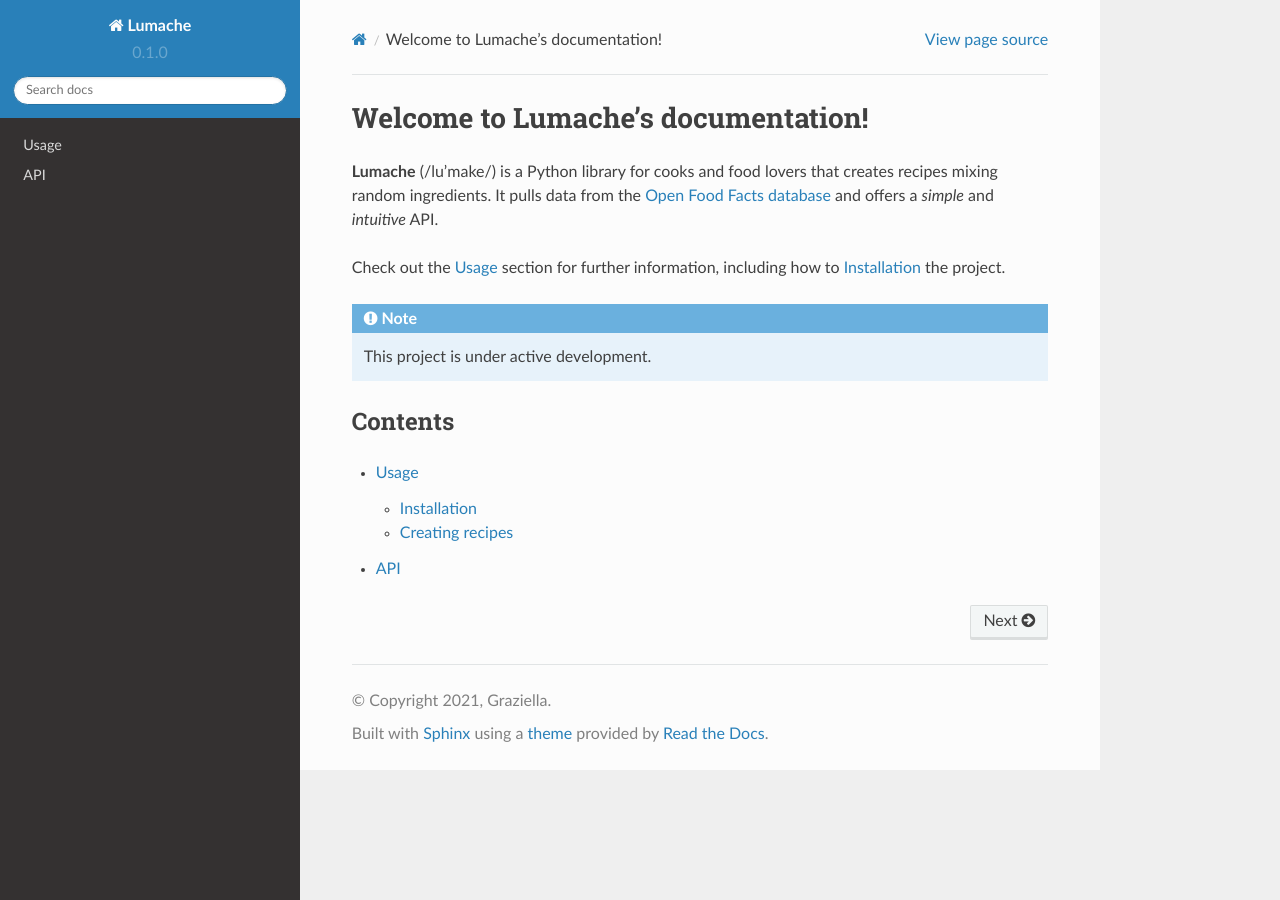
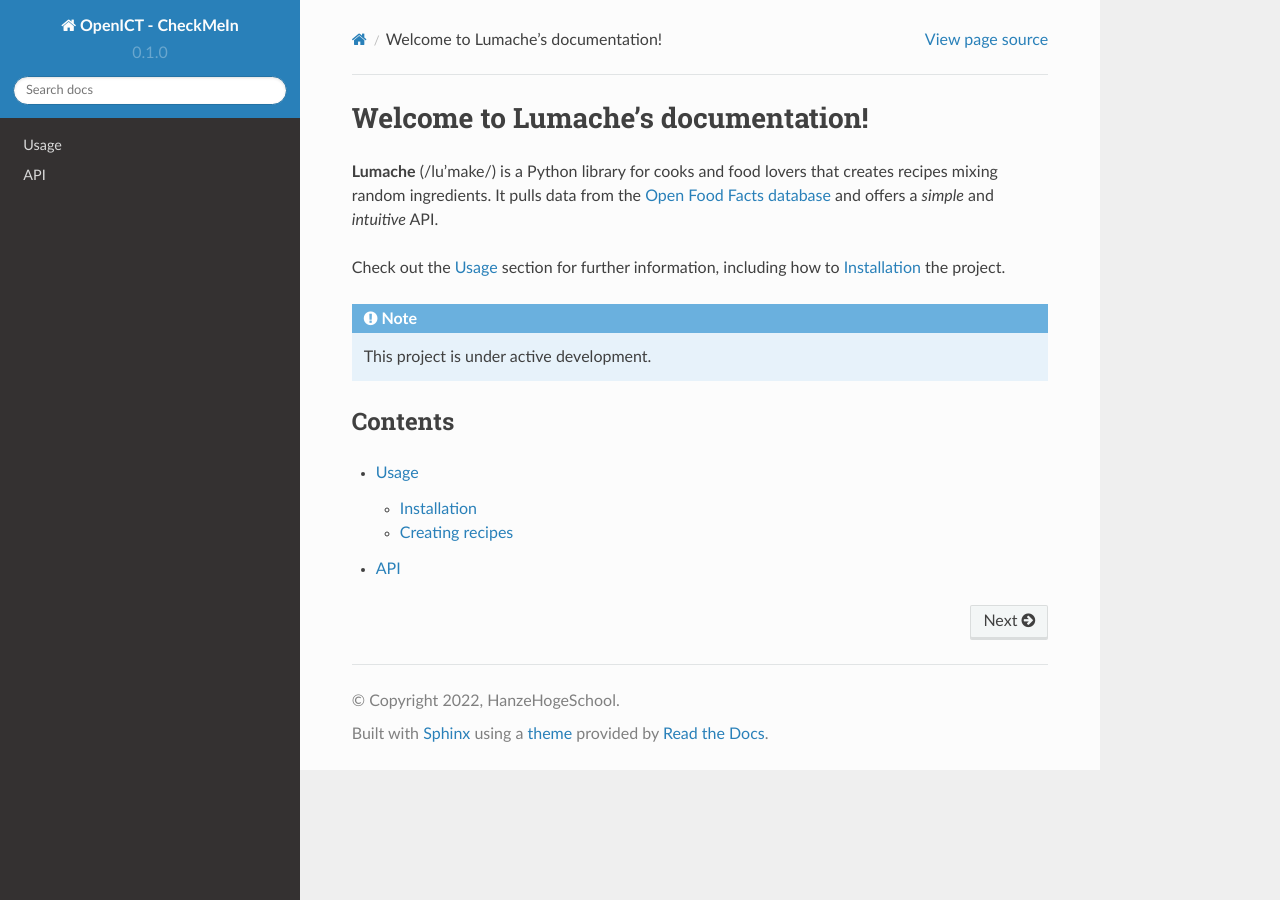
Before and after one commit to OpenICT-Hanze/OpenICT-Checkin-Docs, a Sphinx documentation site: the page built from docs/source/index.rst, in a window 1280 px wide. Built offline with Sphinx 7.4.7 and the Read the Docs theme 2.0.0, drawn with Linux system fonts in a browser that asks for light colours.

Commit message:
Change project name

```diff
--- a/docs/source/conf.py
+++ b/docs/source/conf.py
@@ -2,9 +2,9 @@
 
 # -- Project information
 
-project = 'Lumache'
-copyright = '2021, Graziella'
-author = 'Graziella'
+project = 'OpenICT - CheckMeIn'
+copyright = '2022, HanzeHogeSchool'
+author = 'OpenICT'
 
 release = '0.1'
 version = '0.1.0'
```
